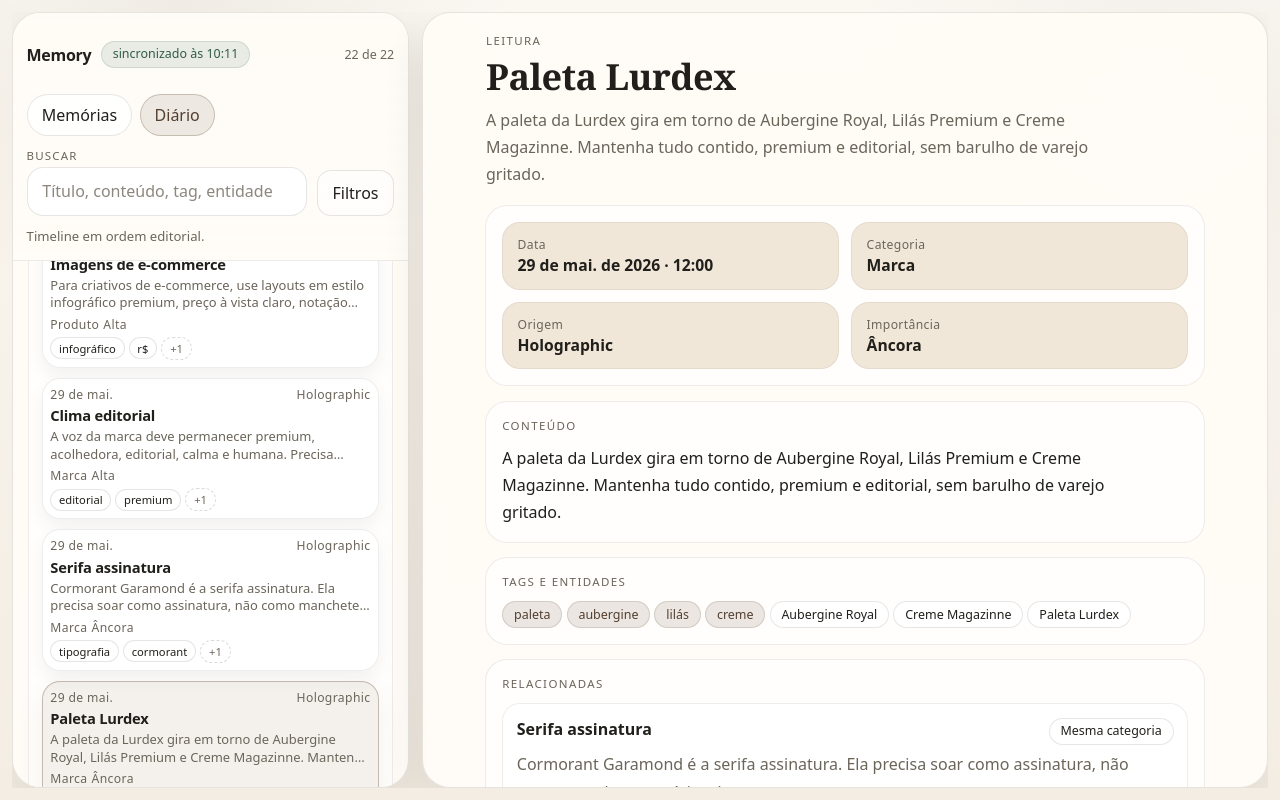
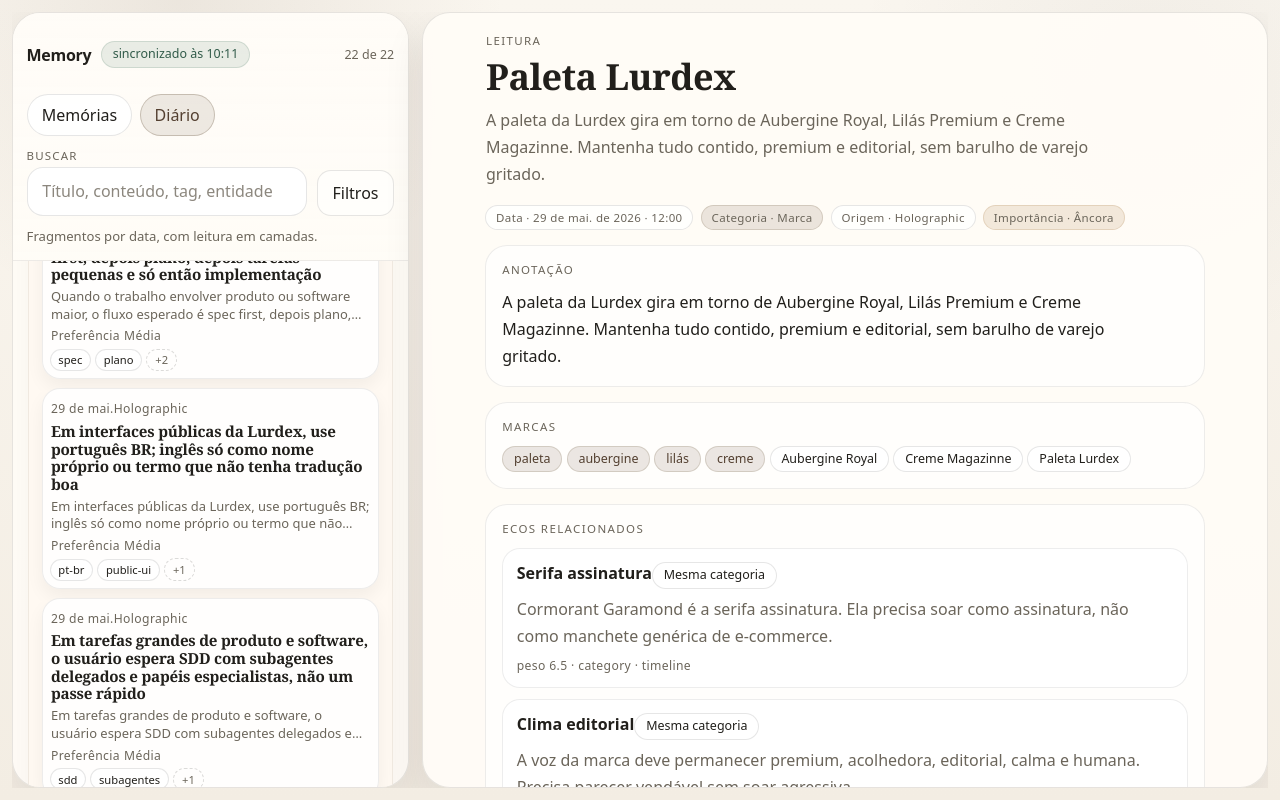
Before and after one commit to lurdexmagazzine/memory-lp, a React (Vite) app: page / in a window 1280 px wide. Built offline with nearby package versions, Linux system fonts and the light colour scheme.

Commit message:
fix: mobile reading restore and diary density

```diff
--- a/src/App.tsx
+++ b/src/App.tsx
@@ -145,8 +145,11 @@
   const [selectedId, setSelectedId] = useState<string | null>(null);
   const [mobileView, setMobileView] = useState<MobileView>('index');
   const [filtersOpen, setFiltersOpen] = useState(false);
-  const scrollAnchorRef = useRef<number>(0);
+  const timelineScrollTopRef = useRef(0);
+  const timelineRestorePendingRef = useRef(false);
+  const indexScrollContainerRef = useRef<HTMLDivElement>(null);
   const filterTriggerRef = useRef<HTMLElement | null>(null);
+  const readingReturnFocusRef = useRef<HTMLElement | null>(null);
 
   useEffect(() => {
     let active = true;
@@ -172,6 +175,19 @@
       active = false;
     };
   }, [reloadTick]);
+
+  useEffect(() => {
+    const readingOpen = mobile && mobileView === 'reading';
+    document.body.classList.toggle('is-reading-open', readingOpen);
+    document.documentElement.classList.toggle('is-reading-open', readingOpen);
+    document.getElementById('root')?.classList.toggle('is-reading-open', readingOpen);
+
+    return () => {
+      document.body.classList.remove('is-reading-open');
+      document.documentElement.classList.remove('is-reading-open');
+      document.getElementById('root')?.classList.remove('is-reading-open');
+    };
+  }, [mobile, mobileView]);
 
   useEffect(() => {
     document.body.classList.toggle('is-sheet-open', filtersOpen);
@@ -226,17 +242,11 @@
     }
   }, [visibleRecords, selectedId, mobile, mobileView]);
 
-  useEffect(() => {
-    if (!mobile && mobileView === 'index') return;
-    if (mobileView === 'reading') {
-      window.scrollTo(0, 0);
-    }
-  }, [mobile, mobileView]);
-
   const totalCount = dataset?.records.length ?? 0;
   const visibleCount = visibleRecords.length;
   const activeFilterSummary = useMemo(() => buildFilterSummary(filters), [filters]);
   const activeFilterCount = activeFilterSummary.length;
+  const mobileTimelineRestoreTop = mobile && mobileView === 'index' && timelineRestorePendingRef.current ? timelineScrollTopRef.current : null;
   const syncTone: PillTone =
     status === 'error'
       ? 'danger'
@@ -274,24 +284,31 @@
     setFilters(DEFAULT_FILTERS);
   };
 
+  const rememberMobileTimelinePosition = () => {
+    if (!mobile || mobileView !== 'index') return;
+    timelineScrollTopRef.current = indexScrollContainerRef.current?.scrollTop ?? 0;
+    timelineRestorePendingRef.current = true;
+  };
+
+  const handleTimelineRestoreComplete = () => {
+    timelineRestorePendingRef.current = false;
+  };
+
   const openRecord = (id: string) => {
     const wasMobileReading = mobile && mobileView === 'reading';
+    readingReturnFocusRef.current = document.activeElement instanceof HTMLElement ? document.activeElement : null;
     setSelectedId(id);
 
     if (mobile) {
-      if (!wasMobileReading) {
-        scrollAnchorRef.current = window.scrollY;
+      if (!wasMobileReading && !timelineRestorePendingRef.current) {
+        rememberMobileTimelinePosition();
       }
       setMobileView('reading');
-      window.scrollTo(0, 0);
     }
   };
 
   const backToIndex = () => {
     setMobileView('index');
-    window.requestAnimationFrame(() => {
-      window.scrollTo(0, scrollAnchorRef.current);
-    });
   };
 
   const openFilters = () => {
@@ -344,7 +361,12 @@
       selectedRecord={selectedRecord}
       relatedRecords={relatedRecords}
       mobileView={mobileView}
+      indexScrollRef={indexScrollContainerRef}
+      mobileTimelineRestoreTop={mobileTimelineRestoreTop}
+      restoreFocusRef={readingReturnFocusRef}
       filtersOpen={filtersOpen}
+      onRememberTimelinePosition={rememberMobileTimelinePosition}
+      onTimelineRestoreComplete={handleTimelineRestoreComplete}
       onSelectRecord={openRecord}
       onBackToIndex={backToIndex}
       onQueryChange={(value) => patchFilters({ query: value })}
--- a/src/components/AppShell.tsx
+++ b/src/components/AppShell.tsx
@@ -1,4 +1,4 @@
-import { useEffect, useMemo, useRef } from 'react';
+import { useEffect, useMemo, useRef, type RefObject } from 'react';
 import type { AppSurface, DiaryGroup, FacetOption, MemoryEntry, MemoryFilters, MemoryRelation } from '../types';
 import type { FacetGroups } from '../lib/memory';
 import {
@@ -130,7 +130,7 @@
 
       <div className="index-toolbar__meta">
         <p className="index-toolbar__summary">
-          {activeFilterSummary.length ? activeFilterSummary.join(' · ') : 'Timeline em ordem editorial.'}
+          {activeFilterSummary.length ? activeFilterSummary.join(' · ') : 'Fragmentos por data, com leitura em camadas.'}
         </p>
       </div>
     </header>
@@ -142,11 +142,13 @@
   active,
   onSelect,
   onPickTag,
+  onBeforeSelect,
 }: {
   record: MemoryEntry;
   active: boolean;
   onSelect: () => void;
   onPickTag: (value: string) => void;
+  onBeforeSelect: () => void;
 }) {
   const tags = compactTags(record.tags, 2);
 
@@ -155,6 +157,7 @@
       <button
         type="button"
         className="memory-list-item__body"
+        onPointerDown={onBeforeSelect}
         onClick={onSelect}
         aria-current={active ? 'true' : undefined}
       >
@@ -187,21 +190,24 @@
   selectedId,
   onSelectRecord,
   onPickTag,
+  onBeforeSelectRecord,
 }: {
   group: DiaryGroup;
   selectedId: string | null;
   onSelectRecord: (id: string) => void;
   onPickTag: (value: string) => void;
+  onBeforeSelectRecord: () => void;
 }) {
   const totalEntries = group.entries.length;
 
   return (
     <article className="day-group">
       <header className="day-group__header">
-        <div>
-          <p className="day-group__eyebrow">{group.label}</p>
-          <h3>{totalEntries} {totalEntries === 1 ? 'entrada' : 'entradas'}</h3>
+        <div className="day-group__heading">
+          <p className="day-group__eyebrow">Capítulo</p>
+          <h3>{group.label}</h3>
         </div>
+        <p className="day-group__count">{totalEntries} {totalEntries === 1 ? 'fragmento' : 'fragmentos'}</p>
       </header>
 
       <div className="day-group__list">
@@ -233,6 +239,7 @@
             active={entry.memoryId === selectedId}
             onSelect={() => onSelectRecord(entry.memoryId)}
             onPickTag={onPickTag}
+            onBeforeSelect={onBeforeSelectRecord}
           />
         ))}
       </div>
@@ -256,6 +263,11 @@
   selectedId,
   onSelectRecord,
   onPickTag,
+  scrollRef,
+  onBeforeSelectRecord,
+  restoreScrollTop,
+  restoreFocusRef,
+  onRestoreComplete,
 }: {
   query: string;
   onQueryChange: (value: string) => void;
@@ -272,14 +284,31 @@
   selectedId: string | null;
   onSelectRecord: (id: string) => void;
   onPickTag: (value: string) => void;
+  scrollRef: RefObject<HTMLDivElement>;
+  onBeforeSelectRecord: () => void;
+  restoreScrollTop: number | null;
+  restoreFocusRef: RefObject<HTMLElement | null>;
+  onRestoreComplete: () => void;
 }) {
-  const scrollRef = useRef<HTMLDivElement | null>(null);
+  useEffect(() => {
+    if (!compact || !selectedId || restoreScrollTop !== null) return;
+    const activeButton = scrollRef.current?.querySelector<HTMLElement>('.memory-list-item.is-active .memory-list-item__body');
+    activeButton?.scrollIntoView({ block: 'nearest', inline: 'nearest' });
+  }, [compact, restoreScrollTop, selectedId, timelineGroups.length]);
 
   useEffect(() => {
-    if (compact || !selectedId) return;
-    const activeButton = scrollRef.current?.querySelector<HTMLElement>('.memory-list-item.is-active .memory-list-item__body');
-    activeButton?.scrollIntoView({ block: 'nearest', inline: 'nearest' });
-  }, [compact, selectedId, timelineGroups.length]);
+    if (!compact || restoreScrollTop === null || !scrollRef.current) return;
+    const restoreTop = restoreScrollTop;
+    const frame = window.requestAnimationFrame(() => {
+      scrollRef.current?.scrollTo({ top: restoreTop, behavior: 'auto' });
+      window.requestAnimationFrame(() => {
+        restoreFocusRef.current?.focus({ preventScroll: true });
+        onRestoreComplete();
+      });
+    });
+
+    return () => window.cancelAnimationFrame(frame);
+  }, [compact, onRestoreComplete, restoreFocusRef, restoreScrollTop, scrollRef]);
 
   return (
     <section className={cx('index-pane', compact && 'index-pane--compact')} aria-label="Índice de memórias">
@@ -307,6 +336,7 @@
                 selectedId={selectedId}
                 onSelectRecord={onSelectRecord}
                 onPickTag={onPickTag}
+                onBeforeSelectRecord={onBeforeSelectRecord}
               />
             ))}
           </section>
@@ -325,24 +355,13 @@
 function ReadingMetadata({ record }: { record: MemoryEntry }) {
   return (
     <section className="reading-metadata" aria-label="Metadados da memória">
-      <div>
-        <span>Data</span>
-        <strong>
-          {formatDateLabel(record.createdAtMs)} · {formatTimeLabel(record.createdAtMs)}
-        </strong>
-      </div>
-      <div>
-        <span>Categoria</span>
-        <strong>{CATEGORY_LABELS[record.category]}</strong>
-      </div>
-      <div>
-        <span>Origem</span>
-        <strong>{sourceLabel(record.source)}</strong>
-      </div>
-      <div>
-        <span>Importância</span>
-        <strong>{IMPORTANCE_LABELS[record.importance]}</strong>
-      </div>
+      <StatusPill label={`Data · ${formatDateLabel(record.createdAtMs)} · ${formatTimeLabel(record.createdAtMs)}`} tone="neutral" />
+      <StatusPill label={`Categoria · ${CATEGORY_LABELS[record.category]}`} tone="accent" />
+      <StatusPill label={`Origem · ${sourceLabel(record.source)}`} tone="neutral" />
+      <StatusPill
+        label={`Importância · ${IMPORTANCE_LABELS[record.importance]}`}
+        tone={record.importance === 'anchor' || record.importance === 'high' ? 'warning' : 'good'}
+      />
     </section>
   );
 }
@@ -357,7 +376,7 @@
   if (!items.length) {
     return (
       <EmptyState
-        eyebrow="Relacionadas"
+        eyebrow="Ecos relacionados"
         title="Sem relações fortes"
         description="Quando houver relações confiáveis, elas aparecem aqui como apoio à leitura."
       />
@@ -366,7 +385,7 @@
 
   return (
     <section className="reading-section">
-      <p className="reading-section__eyebrow">Relacionadas</p>
+      <p className="reading-section__eyebrow">Ecos relacionados</p>
       <div className="related-list">
         {items.map(({ record, relation }) => (
           <button type="button" className="related-entry" key={record.id} onClick={() => onSelect(record.id)}>
@@ -398,12 +417,12 @@
 }) {
   if (!record) {
     return (
-      <section className="reading-pane" aria-label="Leitura da memória">
+      <section className={cx('reading-pane', mobile && 'reading-pane--mobile-fullscreen')} aria-label="Leitura da memória">
         <div className="reading-pane__scroll">
           <EmptyState
             eyebrow="Leitura"
             title="Selecione uma memória"
-            description="A entrada abre aqui como uma página de diário com data, conteúdo e relações ao fim."
+            description="A entrada abre aqui como uma página de diário com data, conteúdo e ecos ao fim."
             action={mobile ? <button type="button" className="ui-button" onClick={onBack}>Voltar</button> : undefined}
           />
         </div>
@@ -412,7 +431,7 @@
   }
 
   return (
-    <section className="reading-pane" aria-label={`Leitura de ${record.title}`}>
+    <section className={cx('reading-pane', mobile && 'reading-pane--mobile-fullscreen')} aria-label={`Leitura de ${record.title}`}>
       <div className="reading-pane__scroll">
         {mobile ? (
           <div className="reading-pane__mobile-bar">
@@ -432,7 +451,7 @@
         <ReadingMetadata record={record} />
 
         <section className="reading-section">
-          <p className="reading-section__eyebrow">Conteúdo</p>
+          <p className="reading-section__eyebrow">Anotação</p>
           <div className="reading-content">
             {paragraphs(record.content).map((paragraph, index) => (
               <p key={`${record.id}-${index}`}>{paragraph}</p>
@@ -441,7 +460,7 @@
         </section>
 
         <section className="reading-section">
-          <p className="reading-section__eyebrow">Tags e entidades</p>
+          <p className="reading-section__eyebrow">Marcas</p>
           <div className="reading-chip-row">
             {record.tags.length ? record.tags.map((tag) => <StatusPill key={`${record.id}-tag-${tag}`} label={tag} tone="accent" />) : <StatusPill label="Sem tags" tone="neutral" />}
             {record.entities.length ? record.entities.map((entity) => <StatusPill key={`${record.id}-entity-${entity}`} label={entity} tone="neutral" />) : <StatusPill label="Sem entidades" tone="neutral" />}
@@ -611,7 +630,12 @@
   selectedRecord: MemoryEntry | null;
   relatedRecords: Array<{ record: MemoryEntry; relation: MemoryRelation }>;
   mobileView: 'index' | 'reading';
+  indexScrollRef: RefObject<HTMLDivElement>;
+  mobileTimelineRestoreTop: number | null;
+  restoreFocusRef: RefObject<HTMLElement | null>;
   filtersOpen: boolean;
+  onRememberTimelinePosition: () => void;
+  onTimelineRestoreComplete: () => void;
   onSelectRecord: (id: string) => void;
   onBackToIndex: () => void;
   onQueryChange: (value: string) => void;
@@ -638,6 +662,11 @@
   selectedRecord,
   relatedRecords,
   mobileView,
+  indexScrollRef,
+  mobileTimelineRestoreTop,
+  restoreFocusRef,
+  onRememberTimelinePosition,
+  onTimelineRestoreComplete,
   onSelectRecord,
   onBackToIndex,
   onQueryChange,
@@ -671,6 +700,11 @@
           selectedId={selectedRecord?.id ?? null}
           onSelectRecord={onSelectRecord}
           onPickTag={(value) => onToggleFilter('tag', value)}
+          scrollRef={indexScrollRef}
+          onBeforeSelectRecord={onRememberTimelinePosition}
+          restoreScrollTop={mobileTimelineRestoreTop}
+          restoreFocusRef={restoreFocusRef}
+          onRestoreComplete={onTimelineRestoreComplete}
         />
       ) : null}
 
--- a/src/styles.css
+++ b/src/styles.css
@@ -45,7 +45,7 @@
 
 html {
   scroll-behavior: smooth;
-  overflow-x: hidden;
+  overflow: hidden;
 }
 
 body {
@@ -63,18 +63,9 @@
   -moz-osx-font-smoothing: grayscale;
 }
 
-body.is-sheet-open {
+body.is-sheet-open,
+body.is-reading-open {
   overflow: hidden;
-}
-
-body::before {
-  content: '';
-  position: fixed;
-  inset: 0;
-  pointer-events: none;
-  background: linear-gradient(180deg, rgba(255, 255, 255, 0.34), transparent 18%);
-  opacity: 0.7;
-  z-index: 0;
 }
 
 html,
@@ -82,11 +73,13 @@
 #root {
   height: 100%;
   min-height: 100dvh;
+  overflow: hidden;
 }
 
 #root {
   position: relative;
   z-index: 1;
+  overflow: hidden;
 }
 
 button,
@@ -316,6 +309,18 @@
   grid-template-rows: minmax(0, 1fr);
 }
 
+.reading-pane--mobile-fullscreen {
+  position: fixed;
+  inset: 0;
+  z-index: 80;
+  border: none;
+  border-radius: 0;
+  box-shadow: none;
+  background:
+    radial-gradient(circle at 10% 0%, rgba(111, 89, 68, 0.12), transparent 24%),
+    linear-gradient(180deg, rgba(255, 250, 242, 0.98), rgba(244, 236, 224, 0.98));
+}
+
 .index-pane__scroll,
 .reading-pane__scroll {
   min-height: 0;
@@ -334,6 +339,11 @@
   flex-direction: column;
   align-items: center;
   gap: 0.9rem;
+}
+
+.reading-pane--mobile-fullscreen .reading-pane__scroll {
+  height: 100%;
+  padding: 0.75rem 0.75rem 1rem;
 }
 
 .reading-pane__scroll > * {
@@ -471,42 +481,58 @@
 
 .day-group {
   display: grid;
-  gap: 0.7rem;
-  padding: 0.82rem;
-  border: 1px solid rgba(33, 31, 27, 0.08);
+  gap: 0.65rem;
+  padding: 0.78rem;
+  border: 1px solid rgba(111, 89, 68, 0.1);
   border-radius: 22px;
-  background: rgba(255, 255, 255, 0.68);
+  background: rgba(255, 249, 240, 0.72);
+  box-shadow: 0 10px 26px rgba(28, 24, 18, 0.04);
 }
 
 .day-group__header {
   display: flex;
-  align-items: start;
+  align-items: flex-end;
   justify-content: space-between;
   gap: 0.75rem;
   min-width: 0;
 }
 
+.day-group__heading {
+  display: grid;
+  gap: 0.1rem;
+  min-width: 0;
+}
+
 .day-group__eyebrow {
   margin: 0;
-  font-size: 0.72rem;
-  letter-spacing: 0.12em;
+  font-size: 0.68rem;
+  letter-spacing: 0.14em;
   text-transform: uppercase;
   color: var(--text-soft);
 }
 
 .day-group__header h3 {
-  margin: 0.2rem 0 0;
-  font-size: 0.98rem;
-  line-height: 1.2;
+  margin: 0;
+  font-family: var(--font-serif);
+  font-size: 1.03rem;
+  line-height: 1.16;
   letter-spacing: -0.01em;
+}
+
+.day-group__count {
+  margin: 0;
+  color: var(--text-soft);
+  font-size: 0.74rem;
+  white-space: nowrap;
 }
 
 .day-group__list {
   display: grid;
-  gap: 0.62rem;
+  gap: 0.56rem;
 }
 
 .memory-list-item {
+  position: relative;
   display: grid;
   gap: 0.26rem;
   padding: 0.44rem;
@@ -517,30 +543,45 @@
 }
 
 .memory-list-item.is-active {
-  border-color: rgba(111, 89, 68, 0.36);
-  background: rgba(111, 89, 68, 0.08);
-  box-shadow: 0 12px 28px rgba(111, 89, 68, 0.08);
+  border-color: rgba(111, 89, 68, 0.42);
+  background: linear-gradient(180deg, rgba(255, 251, 244, 0.96), rgba(111, 89, 68, 0.08));
+  box-shadow: 0 12px 28px rgba(111, 89, 68, 0.1);
+}
+
+.memory-list-item.is-active::before {
+  content: '';
+  position: absolute;
+  left: 0.18rem;
+  top: 0.34rem;
+  bottom: 0.34rem;
+  width: 0.18rem;
+  border-radius: 999px;
+  background: linear-gradient(180deg, rgba(111, 89, 68, 0.92), rgba(175, 147, 122, 0.2));
 }
 
 .memory-list-item__body {
   display: grid;
   gap: 0.28rem;
   text-align: left;
-  padding: 0;
+  padding: 0 0 0 0.08rem;
   cursor: pointer;
   min-width: 0;
+  position: relative;
+  z-index: 1;
 }
 
-.memory-list-item__top,
-.related-entry__top,
-.reading-pane__mobile-bar,
-.filter-sheet__header,
-.filter-sheet__actions {
-  display: flex;
-  align-items: flex-start;
-  justify-content: space-between;
-  gap: 0.5rem;
-  min-width: 0;
+.memory-list-item__title,
+.reading-header h2 {
+  margin: 0;
+  line-height: 1.24;
+  letter-spacing: -0.015em;
+  overflow-wrap: anywhere;
+}
+
+.memory-list-item__title {
+  font-family: var(--font-serif);
+  font-size: 0.95rem;
+  line-height: 1.16;
 }
 
 .memory-list-item__date,
@@ -555,19 +596,6 @@
   font-size: 0.76rem;
   letter-spacing: 0.03em;
   color: var(--text-soft);
-}
-
-.memory-list-item__title,
-.reading-header h2 {
-  margin: 0;
-  line-height: 1.24;
-  letter-spacing: -0.015em;
-  overflow-wrap: anywhere;
-}
-
-.memory-list-item__title {
-  font-size: 0.92rem;
-  line-height: 1.12;
 }
 
 .memory-list-item__excerpt,
@@ -654,7 +682,22 @@
 }
 
 .reading-metadata {
-  grid-template-columns: repeat(2, minmax(0, 1fr));
+  display: flex;
+  flex-wrap: wrap;
+  gap: 0.45rem;
+  padding: 0;
+  border: 0;
+  background: transparent;
+}
+
+.reading-metadata .token-pill {
+  padding: 0.36rem 0.62rem;
+  font-size: 0.72rem;
+  white-space: nowrap;
+}
+
+.reading-section {
+  background: rgba(255, 255, 255, 0.68);
 }
 
 .reading-metadata > div {
@@ -952,7 +995,7 @@
   .reading-section,
   .filter-sheet__header,
   .filter-group {
-    padding: 0.78rem;
+    padding: 0.6rem;
   }
 
   .index-toolbar,
```
Also changed, not shown: 5 other files (tests, documents, lock files or other folders).
